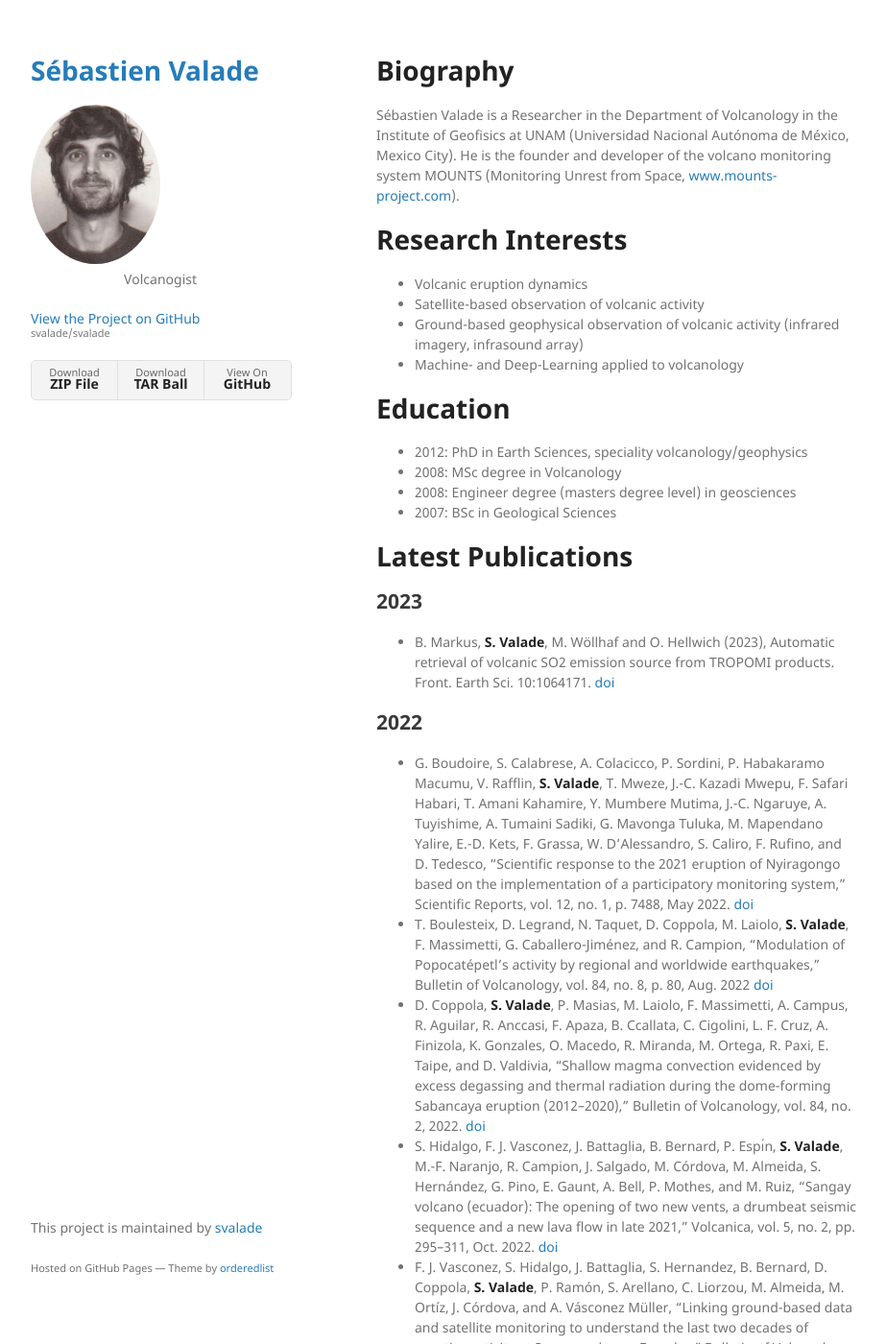
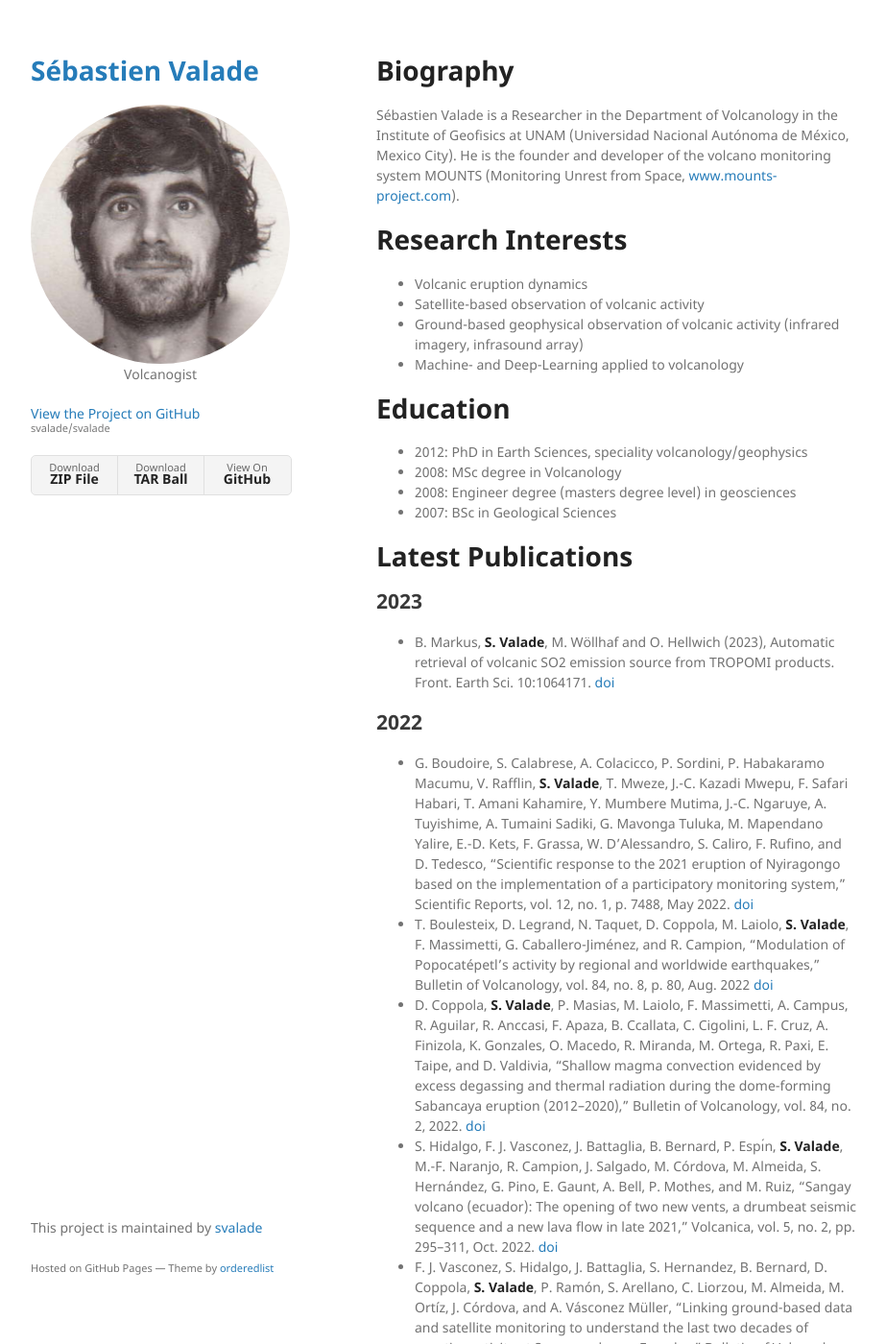
Before and after one commit to svalade/svalade, a Jekyll site: the page built from index.md, in a window 1280 px wide and 1400 px high. Shown: the whole window at 96% size, without its empty margins (178-1101 px from the left). Built offline with Jekyll 4.4.1, drawn with Linux system fonts in a browser that asks for light colours; our own code applies the rules of GitHub Pages for plain Markdown files.

Commit message:
Update photo

```diff
--- a/_config.yml
+++ b/_config.yml
@@ -1,5 +1,5 @@
 title: Sébastien Valade
-logo: /assets/img/sebastien_valade.png
+logo: /assets/img/sebastien_valade_564x564.png
 description: Volcanogist
 show_downloads: true
 google_analytics:
--- a/assets/css/style.scss
+++ b/assets/css/style.scss
@@ -6,7 +6,10 @@
 header {
   img {
     border-radius: 50%;
-    width: 50%;
+    object-fit: cover;
+    display: block;
+    margin-left: auto;
+    margin-right: auto;
   }
   p {
     text-align: center;
```
Also changed, not shown: assets/img/sebastien_valade.png (deleted), assets/img/sebastien_valade_564x564.png (added).
